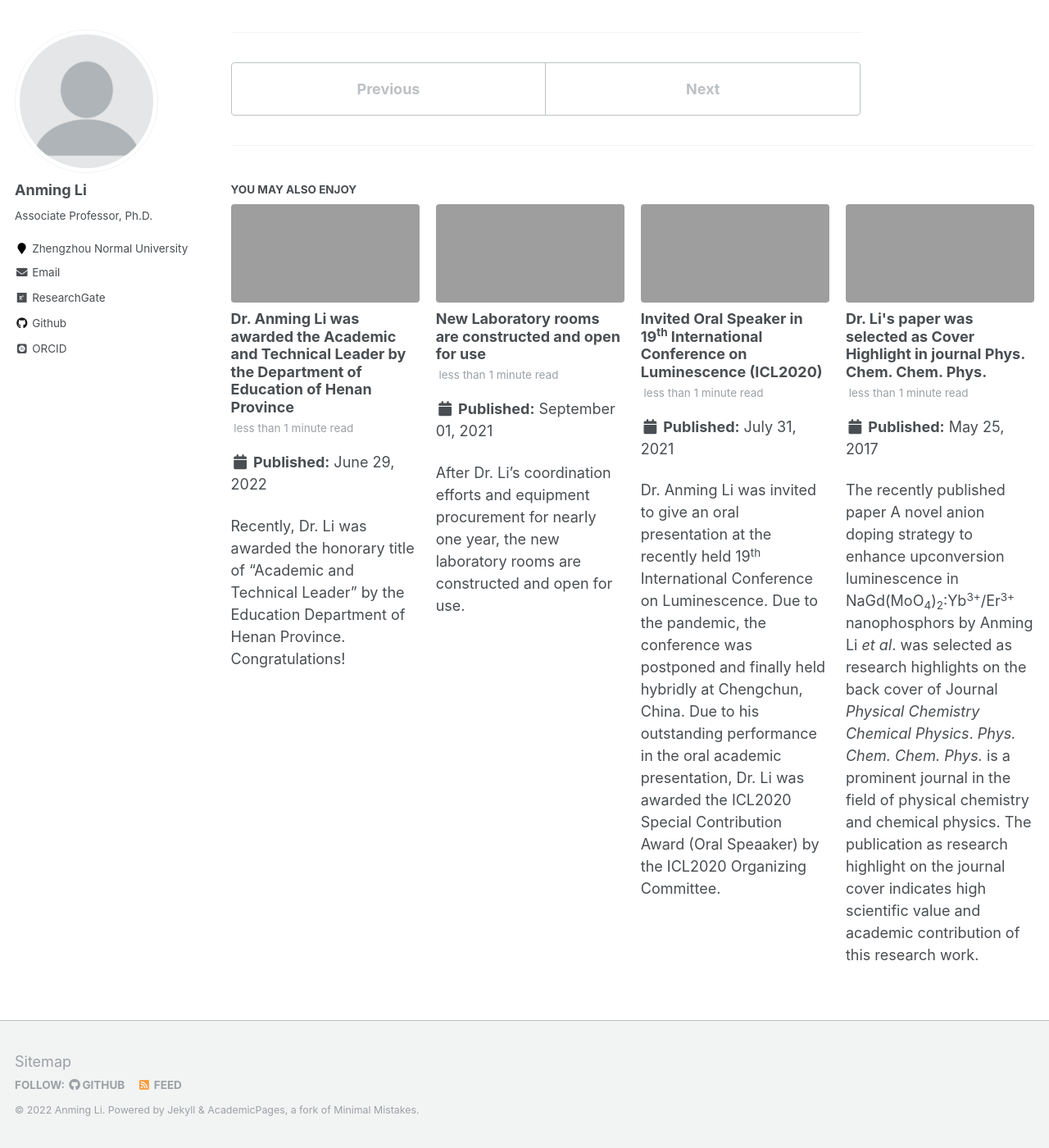
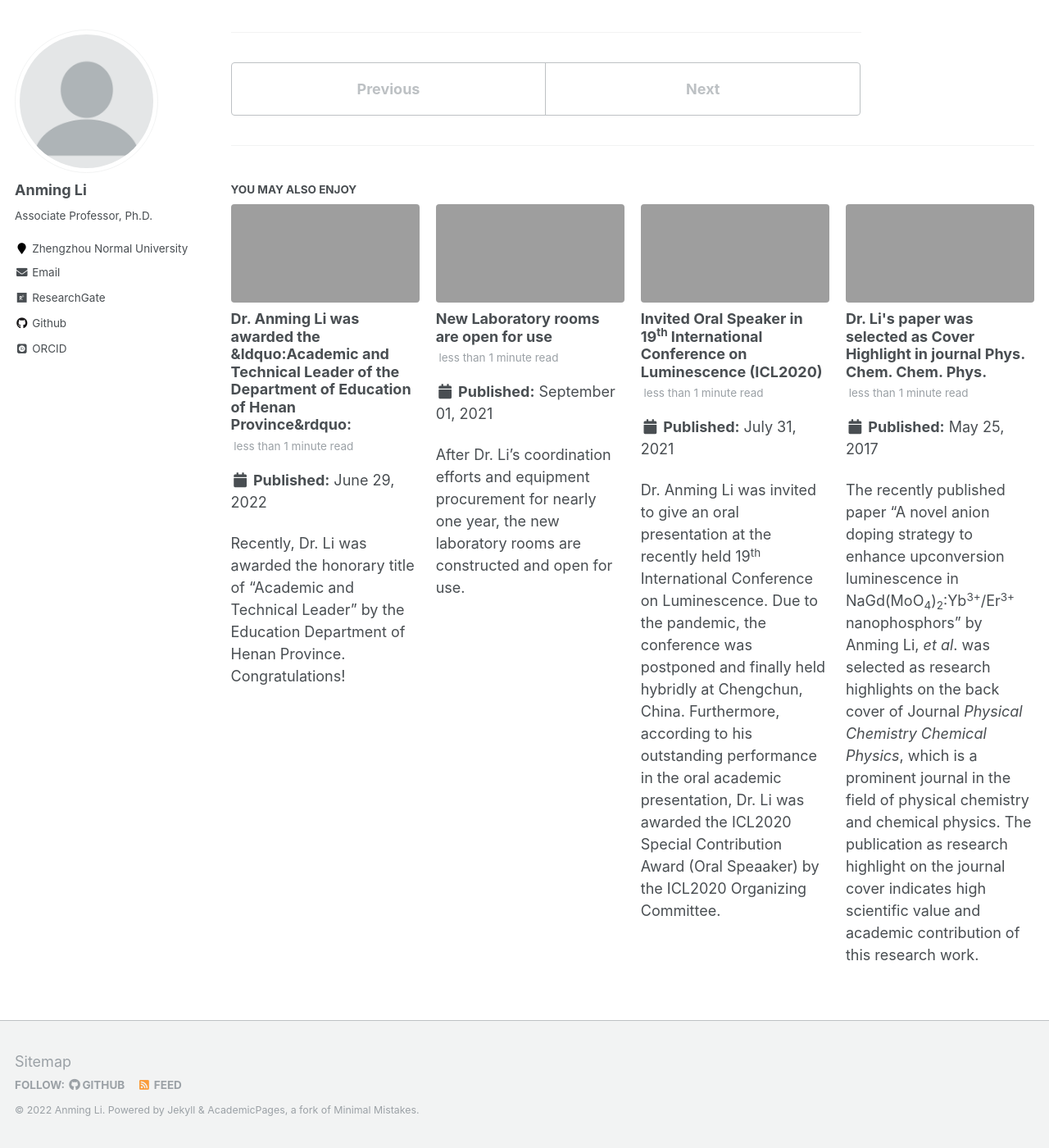
Before and after one commit to ucnclab/ucnclab.github.io, a Jekyll site: the page built from _posts/2020-01-21-blog-post-2.md, in a window 1280 px wide and 1400 px high, scrolled down 584 px. Shown: the whole window at 82% size. Built offline with Jekyll 4.4.1, drawn with Linux system fonts in a browser that asks for light colours; some web fonts are replaced; some of the changed text lies outside the part shown.

Commit message:
Add files via upload

```diff
--- a/_posts/2017-05-25-blog-post-1.md
+++ b/_posts/2017-05-25-blog-post-1.md
@@ -6,6 +6,6 @@
   - Research Highlight
 ---
 
-The recently published paper [A novel anion doping strategy to enhance upconversion luminescence in NaGd(MoO<sub>4</sub>)<sub>2</sub>:Yb<sup>3+</sup>/Er<sup>3+</sup> nanophosphors](/publications/2017-05-25-paper12/) by Anming Li <i>et al</i>. was selected as research highlights on the back cover of Journal <i>Physical Chemistry Chemical Physics</i>. <i>Phys. Chem. Chem. Phys.</i> is a prominent journal in the field of physical chemistry and chemical physics. The publication as research highlight on the journal cover indicates high scientific value and academic contribution of this research work.
+The recently published paper "[A novel anion doping strategy to enhance upconversion luminescence in NaGd(MoO<sub>4</sub>)<sub>2</sub>:Yb<sup>3+</sup>/Er<sup>3+</sup> nanophosphors](/publications/2017-05-25-paper12/)" by Anming Li, <i>et al</i>. was selected as research highlights on the back cover of Journal <i>Physical Chemistry Chemical Physics</i>, which is a prominent journal in the field of physical chemistry and chemical physics. The publication as research highlight on the journal cover indicates high scientific value and academic contribution of this research work.
 
 ![PCCP Cover Here](/images/pccpcover.png)
--- a/_posts/2020-01-21-blog-post-2.md
+++ b/_posts/2020-01-21-blog-post-2.md
@@ -1,10 +1,9 @@
 ---
-title: 'Laboratory Director Dr. Anming Li was funded by the National Natural Science Foundation of China'
+title: 'Dr. Anming Li was funded by the National Natural Science Foundation of China'
 date: 2020-01-01
 permalink: /posts/2020/01/blog-post-2/
 tags:
   - Research Highlight
-
 ---
 
-After several rounds of review procedures such as expert communication review, NSFC conference review, Dr. Anming Li was finally funded by the [National Natural Science Foundation of China](/research/2020-01-01-research7). Congratulations!
+After several rounds of review procedures such as expert communication review, NSFC conference review, Dr. Anming Li was finally funded by the Grants of [National Natural Science Foundation of China](/research/2020-01-01-research7). Congratulations!
--- a/_posts/2021-07-31-blog-post-3.md
+++ b/_posts/2021-07-31-blog-post-3.md
@@ -7,7 +7,7 @@
   - Laboratory News
 ---
 
-Dr. Anming Li was invited to give an oral presentation at the recently held 19<sup>th</sup> International Conference on Luminescence. Due to the pandemic, the conference was postponed and finally held hybridly at Chengchun, China. Due to his outstanding performance in the oral academic presentation, Dr. Li was awarded the [ICL2020 Special Contribution Award (Oral Speaaker)](/awards/2021-award4) by the ICL2020 Organizing Committee.
+Dr. Anming Li was invited to give an oral presentation at the recently held 19<sup>th</sup> International Conference on Luminescence. Due to the pandemic, the conference was postponed and finally held hybridly at Chengchun, China. Furthermore, according to his outstanding performance in the oral academic presentation, Dr. Li was awarded the [ICL2020 Special Contribution Award (Oral Speaaker)](/awards/2021-award4) by the ICL2020 Organizing Committee.
 
 ![ICL Poster](/images/iclposter.png)
 
--- a/_posts/2021-09-01-blog-post-4.md
+++ b/_posts/2021-09-01-blog-post-4.md
@@ -1,5 +1,5 @@
 ---
-title: 'New Laboratory rooms are constructed and open for use'
+title: 'New Laboratory rooms are open for use'
 date: 2021-09-01
 permalink: /posts/2021/01/blog-post-4/
 tags:
--- a/_posts/2022-06-29-blog-post-5.md
+++ b/_posts/2022-06-29-blog-post-5.md
@@ -1,5 +1,5 @@
 ---
-title: 'Dr. Anming Li was awarded the Academic and Technical Leader by the Department of Education of Henan Province'
+title: 'Dr. Anming Li was awarded the &ldquo:Academic and Technical Leader of the Department of Education of Henan Province&rdquo:'
 date: 2022-06-29
 permalink: /posts/2022/06/blog-post-5/
 tags:
```
